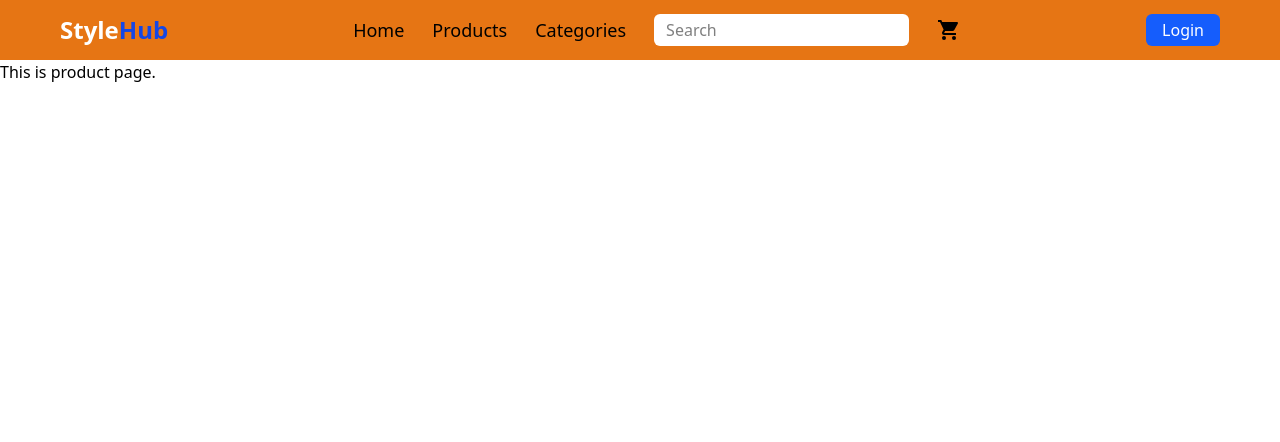
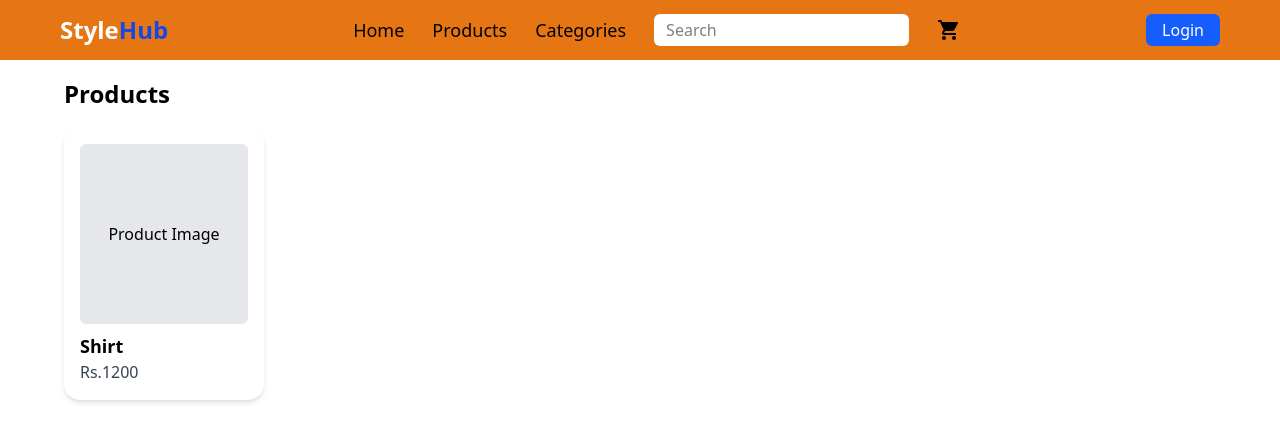
Before and after one commit to SumanSunuwar-SUDO/stylehub, a Next.js app in the folder client/: page /products in a window 1280 px wide. Shown: the top 442 px of the page. Built offline with nearby package versions, Linux system fonts and the light colour scheme.

Commit message:
products

```diff
--- a/client/src/app/page.jsx
+++ b/client/src/app/page.jsx
@@ -1,10 +1,12 @@
 import Hero from "@/components/Hero";
+import Product from "@/components/Product";
 import React from "react";
 
 const page = () => {
   return (
     <section className="container mx-auto">
       <Hero />
+      <Product />
     </section>
   );
 };
--- a/client/src/app/products/page.jsx
+++ b/client/src/app/products/page.jsx
@@ -1,7 +1,12 @@
+import Product from "@/components/Product";
 import React from "react";
 
 const page = () => {
-  return <div>This is product page.</div>;
+  return (
+    <div>
+      <Product />
+    </div>
+  );
 };
 
 export default page;
--- /dev/null
+++ b/client/src/components/Product.jsx
@@ -0,0 +1,28 @@
+"use client";
+
+import React, { useState } from "react";
+
+const Product = () => {
+  const [productName, setProductName] = useState("");
+  const [price, setPrice] = useState(0);
+
+  return (
+    <main className="max-w-[1400px] mx-auto px-16 rounded-2xl my-4">
+      {/* Products header */}
+      <div className="flex justify-start mb-4">
+        <h2 className="text-[24px] font-bold">Products</h2>
+      </div>
+
+      {/* Product card */}
+      <div className="bg-white rounded-2xl shadow-md p-4 w-[200px]">
+        <div className="h-[180px] bg-gray-200 flex items-center justify-center rounded-md">
+          Product Image
+        </div>
+        <h1 className="mt-2 font-bold text-lg">Shirt</h1>
+        <p className="text-gray-700">Rs.1200</p>
+      </div>
+    </main>
+  );
+};
+
+export default Product;
--- a/client/src/components/products.jsx
+++ /dev/null
@@ -1,7 +0,0 @@
-import React from "react";
-
-const products = () => {
-  return <div>products</div>;
-};
-
-export default products;
```
